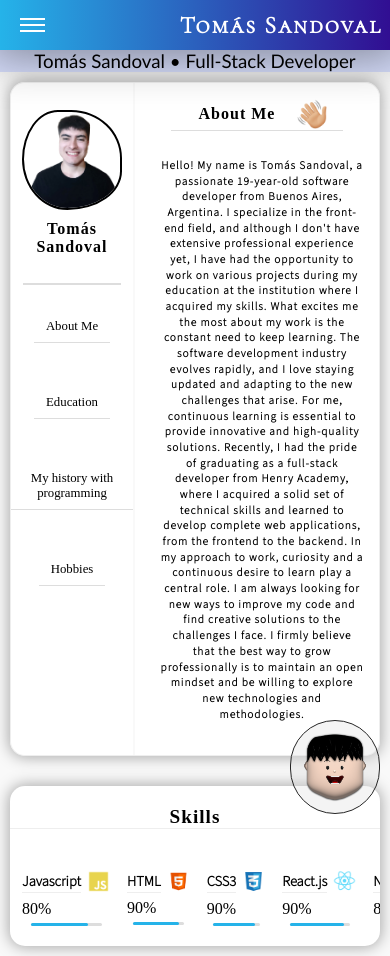
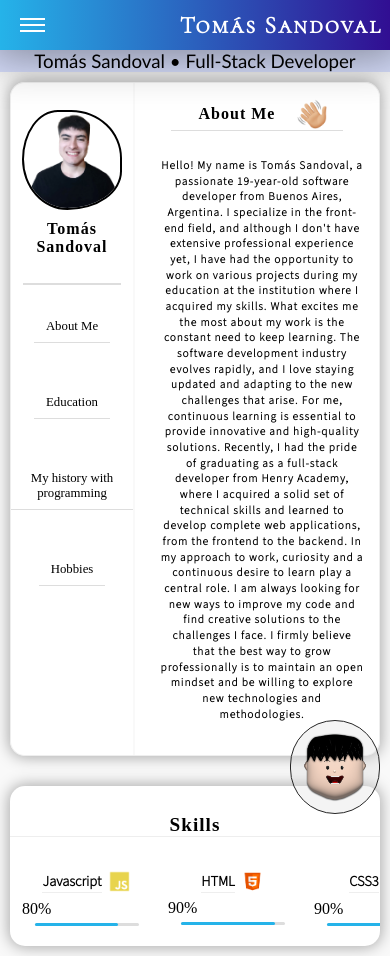
Before and after one commit to TomSandoval/Portfolio, a React (Vite) app: page /about in a window 390 px wide. Built offline with nearby package versions, Linux system fonts and the light colour scheme; a web font is replaced by a local one.

Commit message:
skills fixed

```diff
--- a/src/components/About/About.css
+++ b/src/components/About/About.css
@@ -354,6 +354,7 @@
     .skills-content{
         flex-direction: row;
         overflow-x: auto;
+        overflow-y: hidden;
         gap: 16px;
         padding: 12px;
     }
@@ -363,7 +364,7 @@
 
     .skill-container {
        flex-direction: column;
-       width: 1200px;
+       min-width: 130px;
     }
 
     .skill-img {
```
